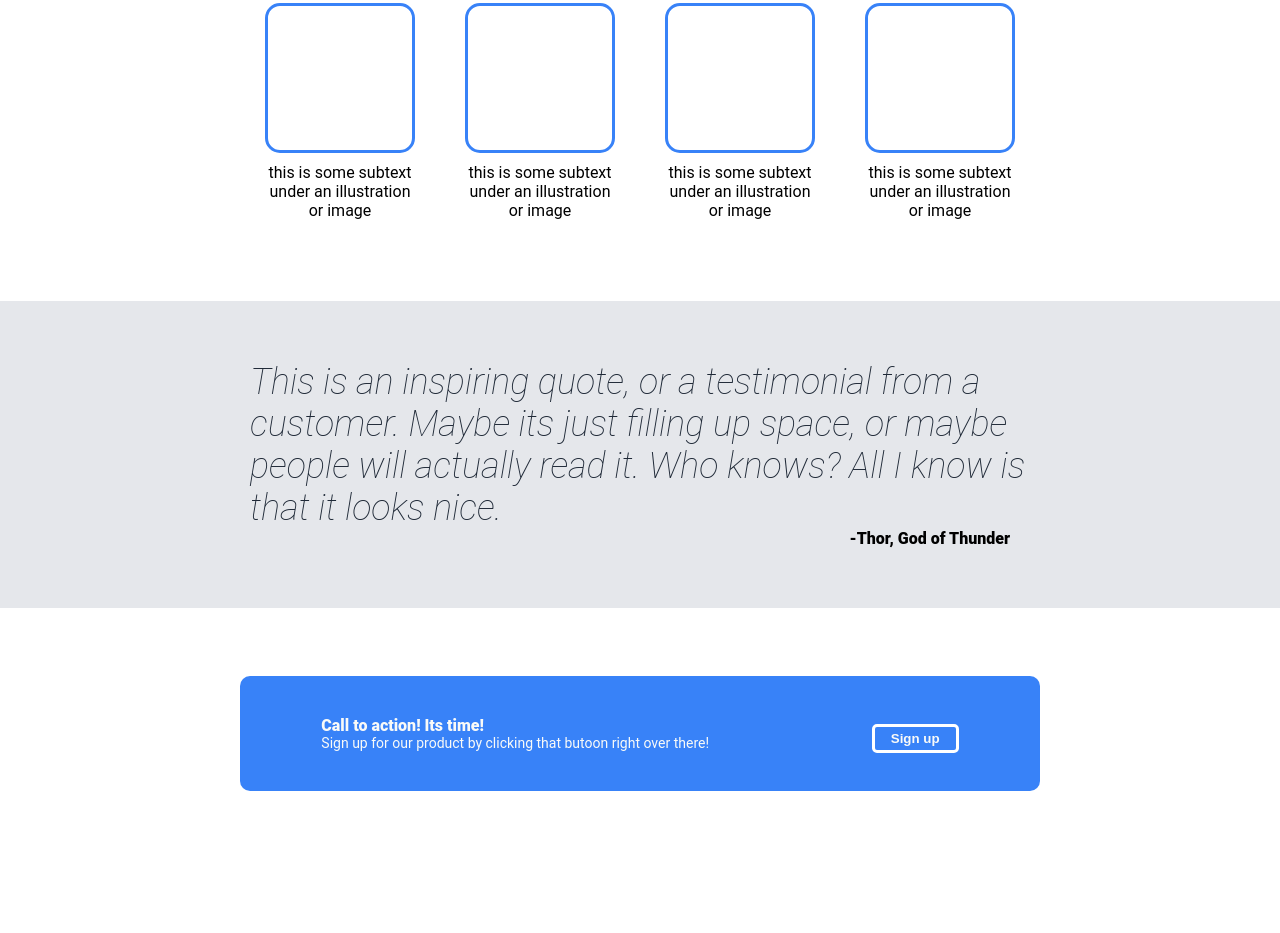
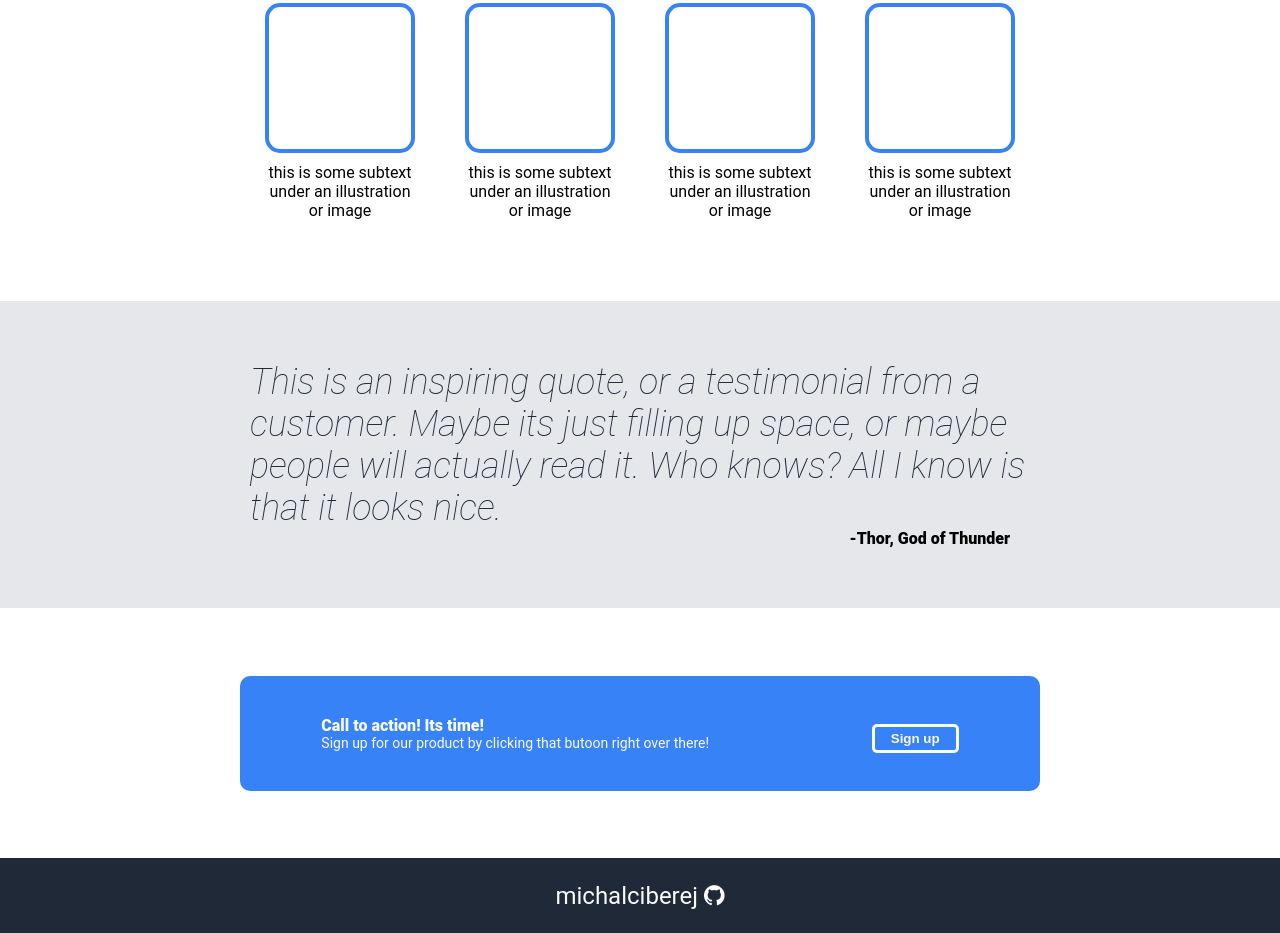
Before and after one commit to michalciberej/landing-page, a plain HTML site: page index.html in a window 1280 px wide. Shown: the part 522-1455 px from the top of the page. Before the commit the page ends 1380 px from the top, so only its background shows below. Drawn offline with Linux system fonts and the light colour scheme.

Commit message:
Finish footer section

```diff
--- a/index.html
+++ b/index.html
@@ -6,8 +6,7 @@
     <meta name="viewport" content="width=device-width, initial-scale=1.0">
     <title>Landing page</title>
     <link rel="stylesheet" href="./styles.css">
-</head>
-<body>
+    <link rel="stylesheet" href="https://cdnjs.cloudflare.com/ajax/libs/font-awesome/4.7.0/css/font-awesome.min.css"><body>
     <nav>
         <div class="logo">Header Logo</div>
         <ul>
@@ -73,5 +72,11 @@
             <button class="cta-button">Sign up</button>
         </div>
     </div>
+    <div class="footer">
+        <a href="https://github.com/michalciberej/landing-page">
+            michalciberej
+            <i class="fa fa-github"></i>
+        </a>
+    </div>
 </body>
 </html>
--- a/styles.css
+++ b/styles.css
@@ -134,7 +134,7 @@ button:hover {
 .window {
     width: 150px;
     height: 150px;
-    border: 3px solid var(--blue);
+    border: 4px solid var(--blue);
     border-radius: 15px;
     margin-bottom: 10px;
 }
@@ -188,10 +188,6 @@ button:hover {
     border-radius: 10px;
 }
 
-.cta-text {
-
-}
-
 .cta-main-text {
     color: var(--white);
     font-weight: 900;
@@ -205,3 +201,20 @@ button:hover {
 .cta-button {
     border: 3px solid white;
 }
+
+/* FOOTER */
+
+.footer {
+    background: var(--dark);
+    color: var(--white);
+    height: 75px;
+    display: flex;
+    justify-content: center;
+    align-items: center;
+}
+
+.footer > a {
+    color: var(--white);
+    text-decoration: none;
+    font-size: 24px;
+}
```
